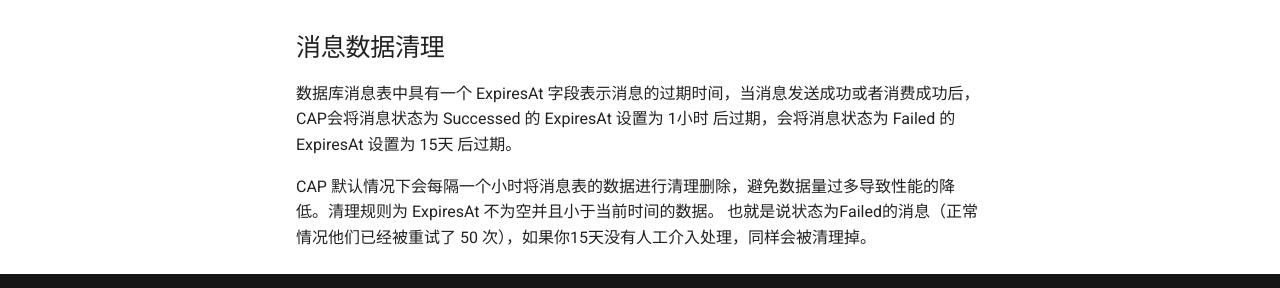
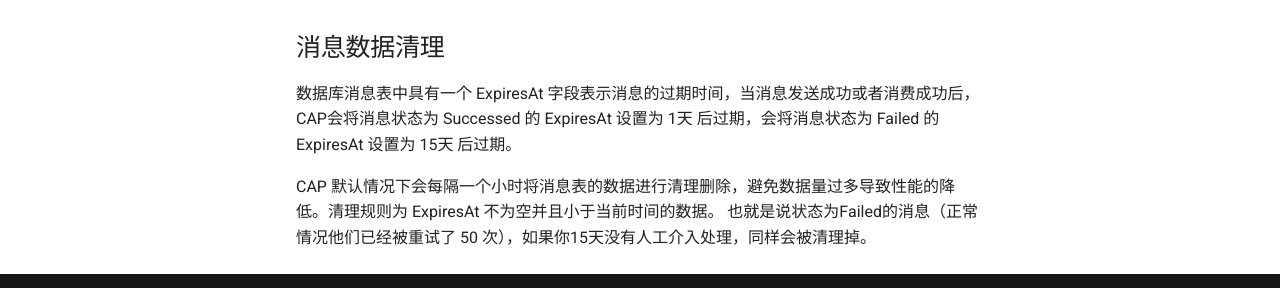
Before and after one commit to dotnetcore/CAP, an MkDocs documentation site: the page built from docs/content/user-guide/zh/cap/messaging.md, in a window 1280 px wide and 900 px high, scrolled down 564 px. Shown: the part 561-849 px from the top of the window. Built offline with MkDocs 1.6.1 and Material for MkDocs 9.7.7, drawn with Linux system fonts in a browser that asks for light colours; comment, search, counter and statistics services are not loaded.

Commit message:
Update messaging.md

```diff
--- a/docs/content/user-guide/zh/cap/messaging.md
+++ b/docs/content/user-guide/zh/cap/messaging.md
@@ -32,6 +32,6 @@
 
 ## 消息数据清理
 
-数据库消息表中具有一个 ExpiresAt 字段表示消息的过期时间，当消息发送成功或者消费成功后，CAP会将消息状态为 Successed 的 ExpiresAt 设置为 1小时 后过期，会将消息状态为 Failed 的 ExpiresAt 设置为 15天 后过期。
+数据库消息表中具有一个 ExpiresAt 字段表示消息的过期时间，当消息发送成功或者消费成功后，CAP会将消息状态为 Successed 的 ExpiresAt 设置为 1天 后过期，会将消息状态为 Failed 的 ExpiresAt 设置为 15天 后过期。
 
 CAP 默认情况下会每隔一个小时将消息表的数据进行清理删除，避免数据量过多导致性能的降低。清理规则为 ExpiresAt 不为空并且小于当前时间的数据。 也就是说状态为Failed的消息（正常情况他们已经被重试了 50 次），如果你15天没有人工介入处理，同样会被清理掉。
```
